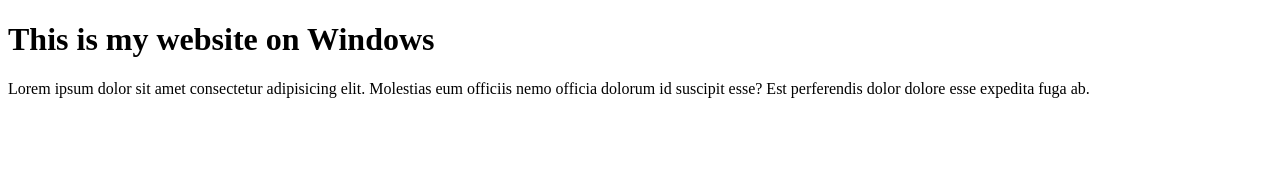
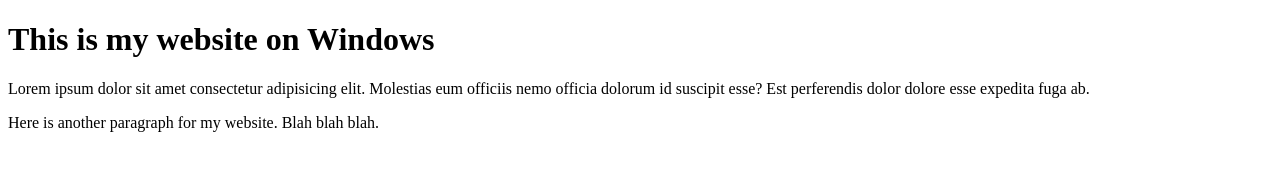
Before and after one commit to gretzapataicart/firstsitewindows, a plain HTML site: page index.html in a window 1280 px wide. Drawn offline with Linux system fonts and the light colour scheme.

Commit message:
added a new paragraph

```diff
--- a/index.html
+++ b/index.html
@@ -10,5 +10,7 @@
 
     <p>Lorem ipsum dolor sit amet consectetur adipisicing elit. Molestias eum officiis nemo officia dolorum id suscipit esse? Est perferendis dolor dolore esse expedita fuga ab.</p>
 
+    <p>Here is another paragraph for my website. Blah blah blah.</p>
+
 </body>
 </html>
```
